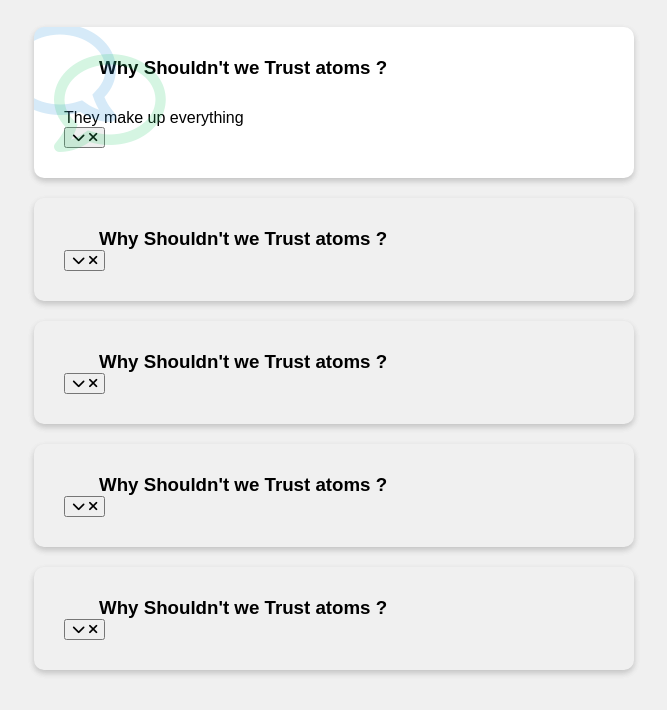
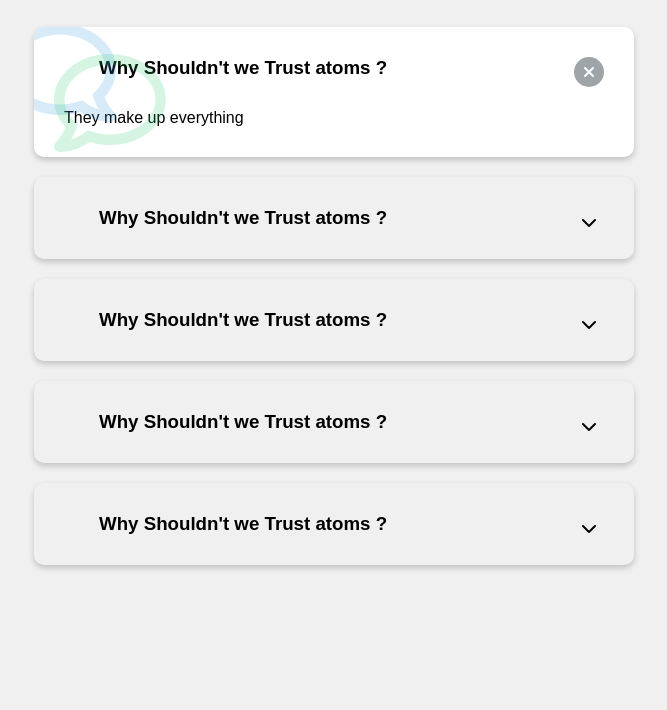
Before and after one commit to GAURAVKR007/FAQ-Day-12-, a plain HTML site: page index.html in a window 1280 px wide. Shown: the part 90-800 px from the top of the page, without its empty margins (306-973 px from the left). Drawn offline with Linux system fonts and the light colour scheme; a web font is replaced by a local one.

Commit message:
Project completed with using parentNode.toggle

```diff
--- a/index.html
+++ b/index.html
@@ -23,7 +23,7 @@
           They make up everything
         </p>
 
-        <button>
+        <button class="faq-toggle">
           <i class="fas fa-chevron-down"></i>
           <i class="fas fa-times"></i>
         </button>
@@ -38,7 +38,7 @@
           They make up everything
         </p>
 
-        <button>
+        <button class="faq-toggle">
           <i class="fas fa-chevron-down"></i>
           <i class="fas fa-times"></i>
         </button>
@@ -53,7 +53,7 @@
           They make up everything
         </p>
 
-        <button>
+        <button class="faq-toggle">
           <i class="fas fa-chevron-down"></i>
           <i class="fas fa-times"></i>
         </button>
@@ -68,7 +68,7 @@
           They make up everything
         </p>
 
-        <button>
+        <button class="faq-toggle">
           <i class="fas fa-chevron-down"></i>
           <i class="fas fa-times"></i>
         </button>
@@ -83,7 +83,7 @@
           They make up everything
         </p>
 
-        <button>
+        <button class="faq-toggle">
           <i class="fas fa-chevron-down"></i>
           <i class="fas fa-times"></i>
         </button>
--- a/index.js
+++ b/index.js
@@ -0,0 +1,8 @@
+const toggles = document.querySelectorAll('.faq-toggle');
+const parent = document.querySelectorAll('.faq')
+
+toggles.forEach(toggle => {
+   toggle.addEventListener('click',()=> {
+    toggle.parentNode.classList.toggle('active')
+   })
+})
--- a/style.css
+++ b/style.css
@@ -68,3 +68,41 @@ h1 {
 .faq.active .faq-text {
     display: block;
 }
+
+.faq-toggle {
+    background-color: transparent;
+    border: 0;
+    cursor: pointer;
+    display: flex;
+    border-radius: 50%;
+    align-items: center;
+    justify-content: center;
+    font-size: 16px;
+    padding: 0;
+    position: absolute;
+    top: 30px;
+    right: 30px;
+    height: 30px;
+    width: 30px;
+}
+
+.faq-toggle:focus {
+    outline: 0;
+}
+
+.faq-toggle .fa-times {
+    display: none;
+}
+
+.faq.active .faq-toggle .fa-times {
+    color: #fff;
+    display: block;
+}
+
+.faq.active .faq-toggle .fa-chevron-down {
+    display: none;
+}
+
+.faq.active .faq-toggle {
+    background-color: #9fa4a8;
+}
```
